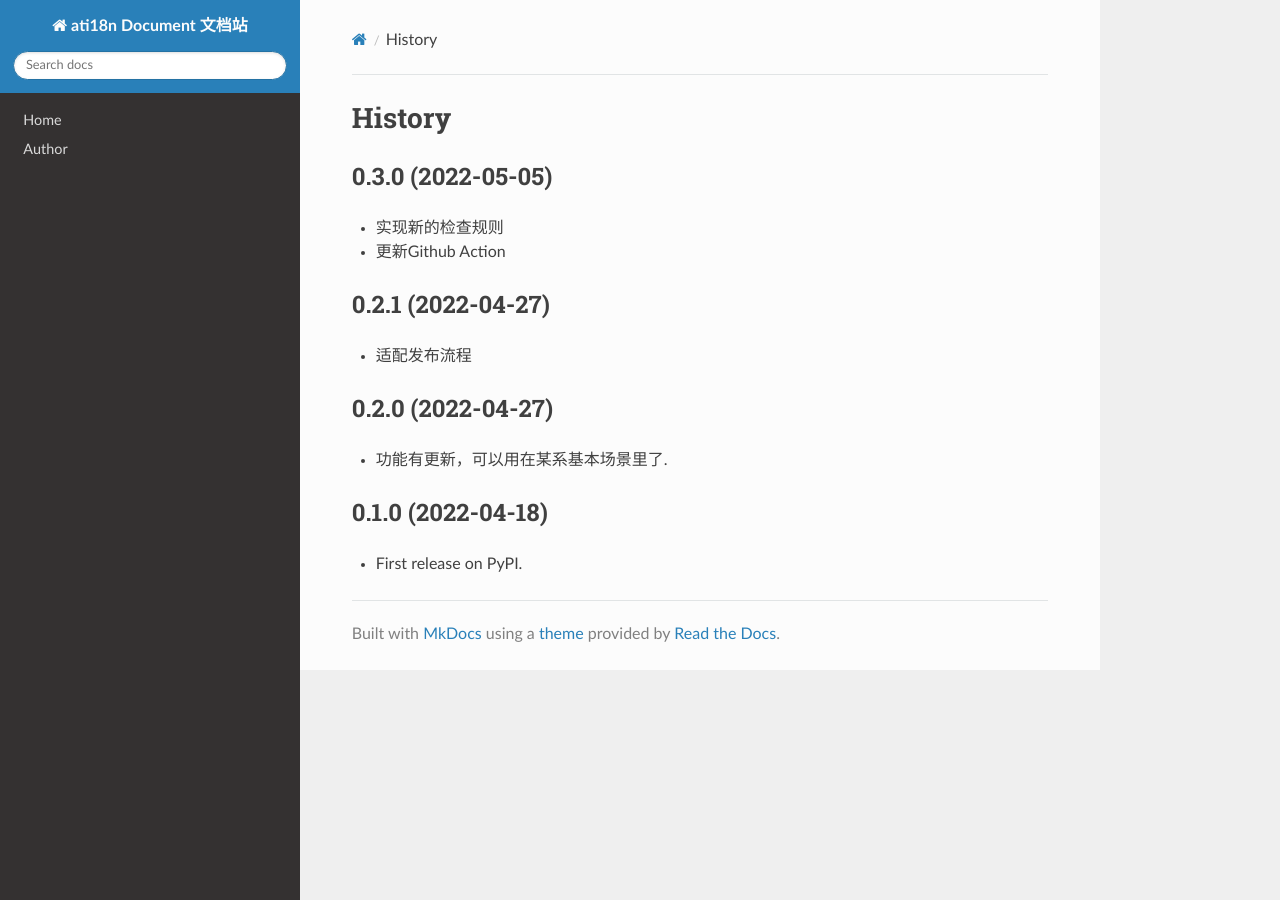
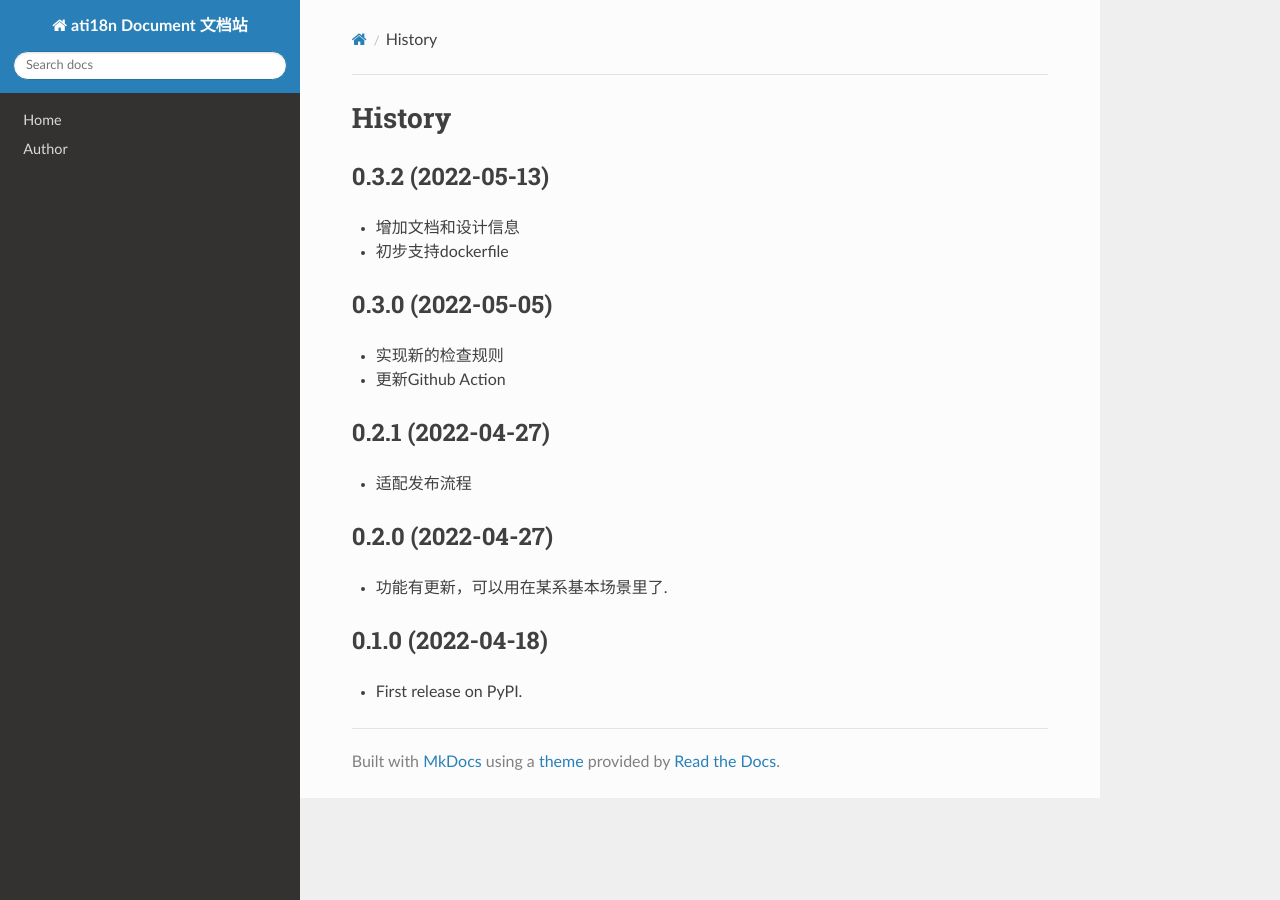
Before and after one commit to renweibo/ati18n, an MkDocs documentation site: the page built from docs/HISTORY.md, in a window 1280 px wide. Built offline with MkDocs 1.6.1, drawn with Linux system fonts in a browser that asks for light colours; nearby versions of some CDN libraries.

Commit message:
更新历史信息

```diff
--- a/docs/HISTORY.md
+++ b/docs/HISTORY.md
@@ -1,4 +1,9 @@
 # History
+
+## 0.3.2 (2022-05-13)
+
+* 增加文档和设计信息
+* 初步支持dockerfile
 
 ## 0.3.0 (2022-05-05)
 
```
